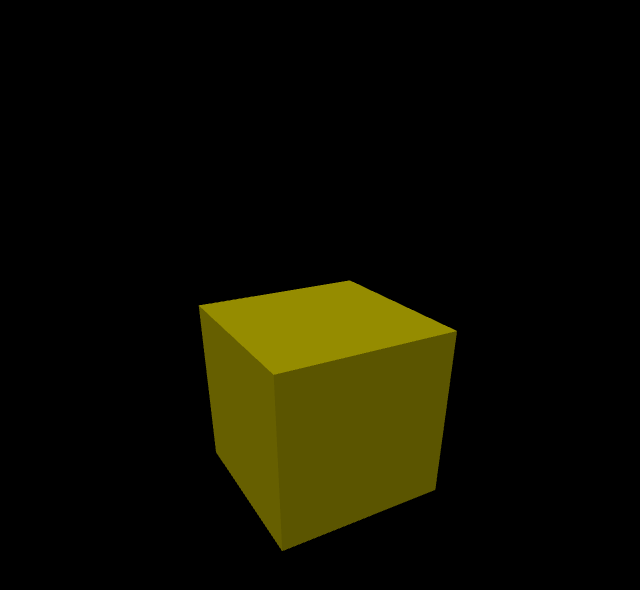
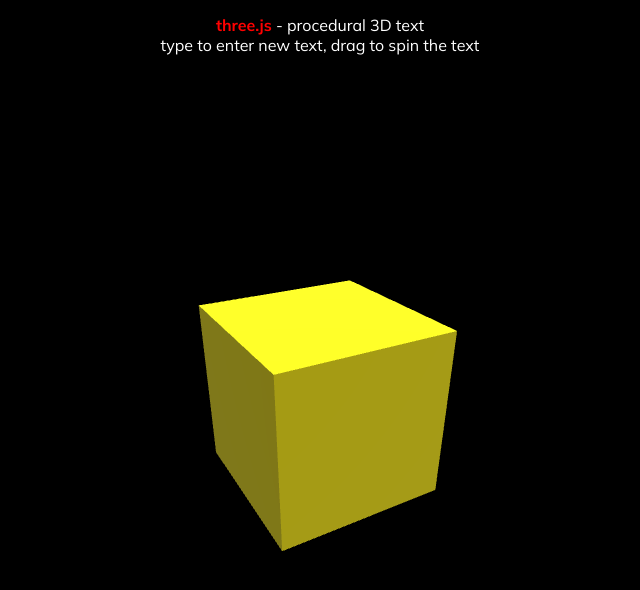
Before and after one commit to Vladimir-Stoikov/text-reflection, a plain HTML site: page index.html in a window 1280 px wide. Shown: the whole page, without its empty margins (320-960 px from the left). Drawn offline with nearby package versions, Linux system fonts and the light colour scheme; animation ran at ten frames a second.

Commit message:
correct base setup

```diff
--- a/index.html
+++ b/index.html
@@ -3,7 +3,7 @@
   <head>
     <meta charset="UTF-8" />
     <meta name="viewport" content="width=device-width, initial-scale=1.0" />
-    <link rel="stylesheet" href="index.css" />
+    <link rel="stylesheet" href="./src/main.css" />
     <link rel="icon" type="image/x-icon" href="./assets/favicon.ico" />
     <title>text reflection</title>
     <script type="importmap">
@@ -14,7 +14,13 @@
         }
       }
     </script>
-    <script defer type="module" src="index.js"></script>
+    <script defer type="module" src="./src/main.js"></script>
   </head>
-  <body></body>
+  <body>
+    <div id="container" class="container"></div>
+    <div id="info" class="info">
+      <a href="https://threejs.org" target="_blank" rel="noopener">three.js</a> - procedural 3D text<br />
+      type to enter new text, drag to spin the text
+    </div>
+  </body>
 </html>
--- a/index.css
+++ b/src/main.css
@@ -13,3 +13,26 @@ body {
   overflow: hidden;
   margin: 0;
 }
+
+.container {
+  position: absolute;
+  width: 100%;
+  height: 100%;
+}
+
+.info {
+  position: absolute;
+  top: 10px;
+  width: 100%;
+  text-align: center;
+  color: white;
+  padding: 5px;
+  z-index: 100;
+  display: block;
+}
+
+.info a {
+  color: #f00;
+  font-weight: bold;
+  text-decoration: none;
+}
--- a/index.js
+++ b/src/main.js
@@ -5,7 +5,7 @@ const w = window.innerWidth;
 const h = window.innerHeight;
 const renderer = new THREE.WebGLRenderer({ antialias: true });
 renderer.setSize(w, h);
-document.body.appendChild(renderer.domElement);
+document.getElementById('container').appendChild(renderer.domElement);
 
 const fov = 75;
 const aspect = w / h;
@@ -29,8 +29,13 @@ const material = new THREE.MeshStandardMaterial({
 const cube = new THREE.Mesh(geometry, material);
 scene.add(cube);
 
-const hemiLight = new THREE.HemisphereLight(0xffffff, 0x444444);
-scene.add(hemiLight);
+const dirLight = new THREE.DirectionalLight(0xffffff, 0.4);
+dirLight.position.set(0, 0, 1).normalize();
+scene.add(dirLight);
+
+const pointLight = new THREE.PointLight(0xffffff, 4.5, 0, 0);
+pointLight.position.set(0, 100, 90);
+scene.add(pointLight);
 
 function animate() {
   requestAnimationFrame(animate);
@@ -43,3 +48,10 @@ function animate() {
 }
 
 animate();
+
+// Window resize handler
+window.addEventListener('resize', () => {
+  camera.aspect = window.innerWidth / window.innerHeight;
+  camera.updateProjectionMatrix();
+  renderer.setSize(window.innerWidth, window.innerHeight);
+});
```
